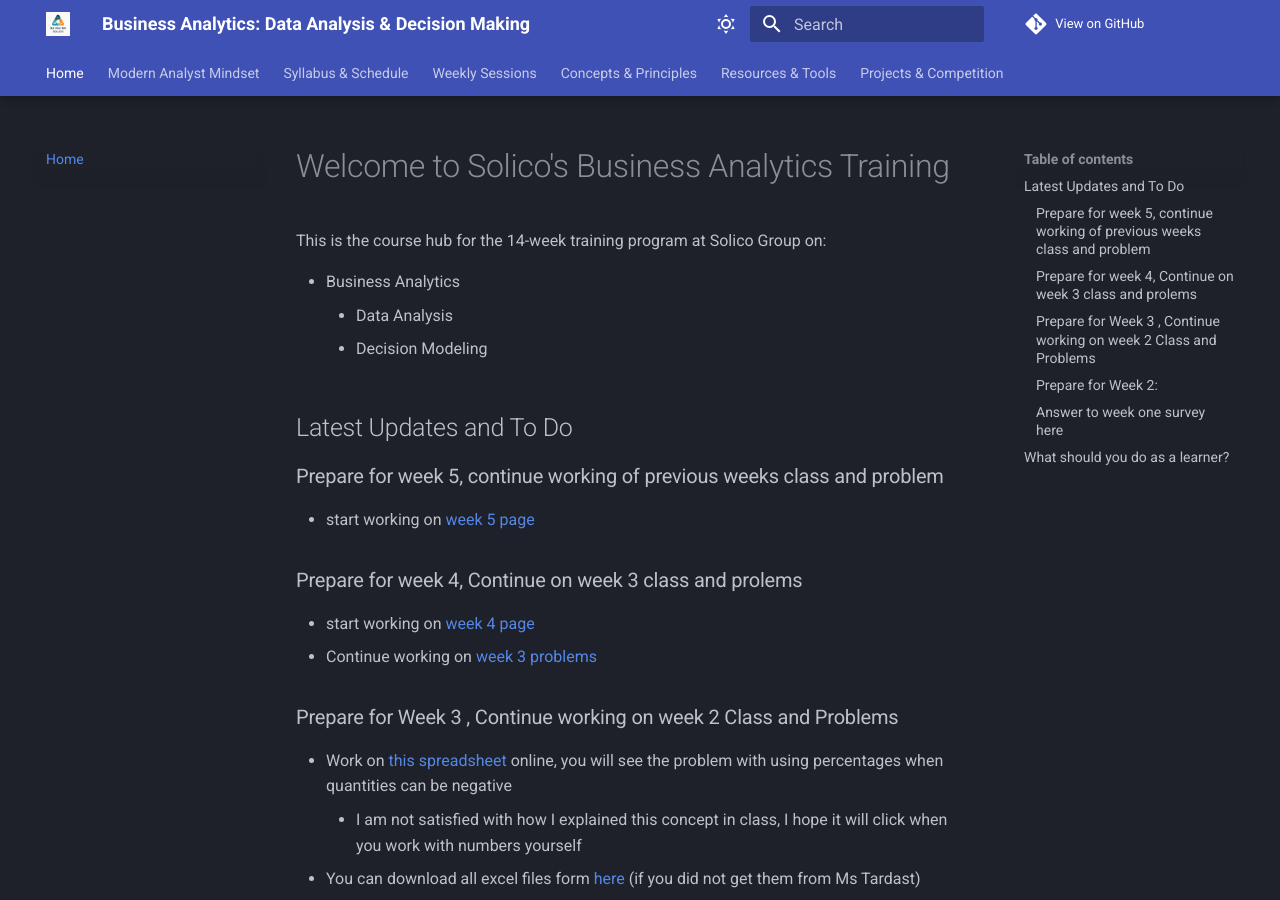
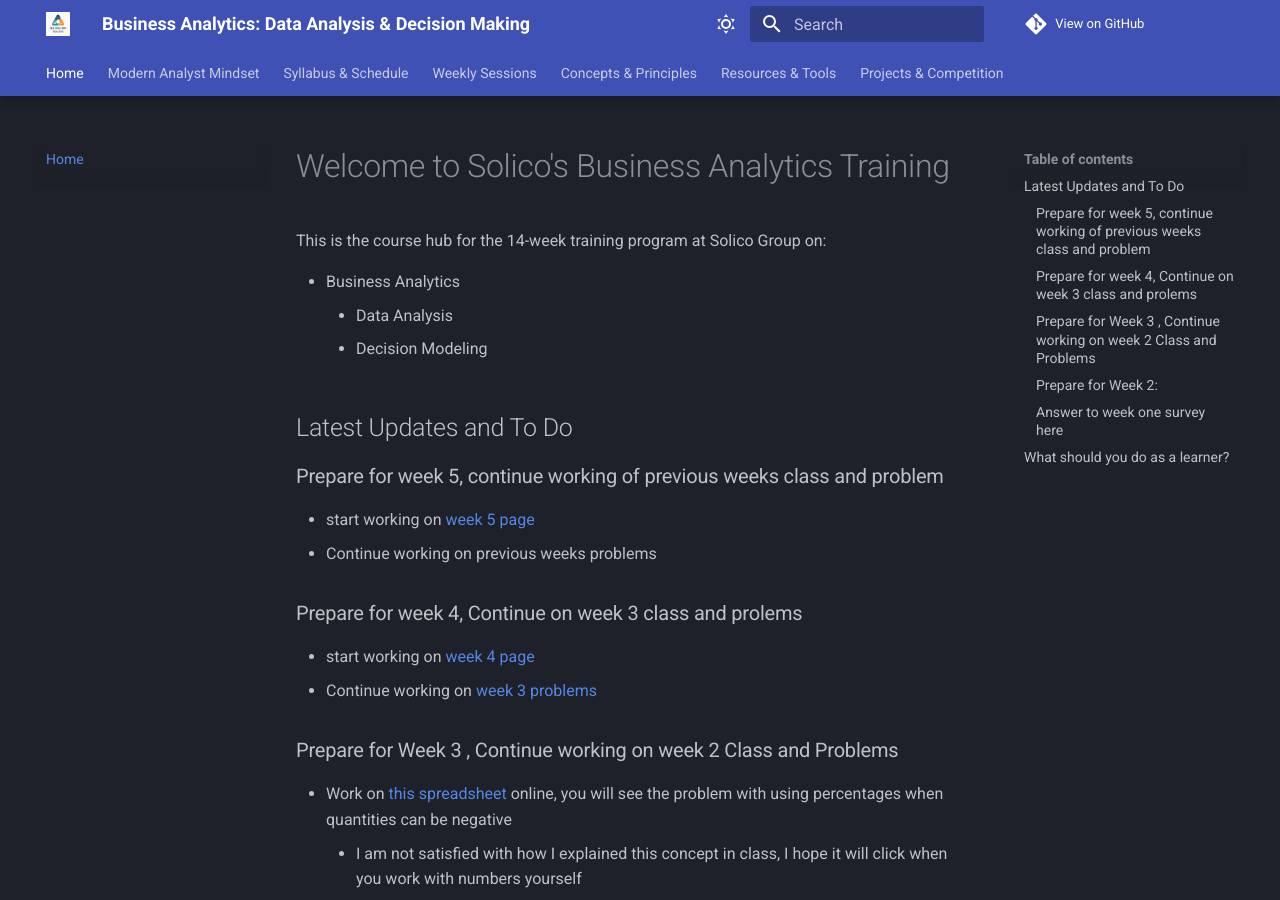
Before and after one commit to TheLoggicalOne/BA_for_Solico, an MkDocs documentation site: the page built from docs/index.md, in a window 1280 px wide and 900 px high. Built offline with MkDocs 1.6.1 and Material for MkDocs 9.7.7, drawn with Linux system fonts in a browser that asks for light colours; comment, search, counter and statistics services are not loaded.

Commit message:
tiny content edit

```diff
--- a/docs/index.md
+++ b/docs/index.md
@@ -9,7 +9,7 @@
 ## Latest Updates and To Do
 ### Prepare for week 5, continue working of previous weeks class and problem
 - start working on [week 5 page](weeks/week05.md)
-
+- Continue working on previous weeks problems
 ### Prepare for week 4, Continue on week 3 class and prolems
 - start working on [week 4 page](weeks/week04.md)
 - Continue working on [week 3 problems](weeks/week03.md)
```
